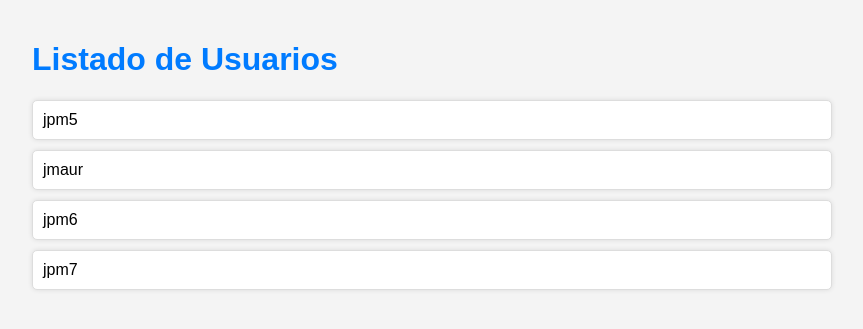
After one commit to JPMaureira/project_Blog, a Django app: page /perfiles/ in a window 1280 px wide. The commit adds this page. Shown: the top 329 px of the page, without its empty margins (208-1071 px from the left). Run offline with Django 4.2, Linux system fonts and the light colour scheme; data comes from the database, SQL or seed files in the repository; both versions use the stored data as it was after the commit.

Commit message:
Paso a produccion 4

```diff
--- /dev/null
+++ b/project_Blog/templates/perfiles.html
@@ -0,0 +1,45 @@
+<!DOCTYPE html>
+<html lang="en">
+<head>
+    <meta charset="UTF-8">
+    <meta name="viewport" content="width=device-width, initial-scale=1.0">
+    <title>Listado de Usuarios</title>
+    <style>
+        body {
+            font-family: 'Arial', sans-serif;
+            background-color: #f4f4f4;
+            margin: 0;
+            padding: 20px;
+        }
+
+        h1 {
+            color: #007bff;
+        }
+
+        ul {
+            list-style-type: none;
+            padding: 0;
+        }
+
+        li {
+            background-color: #fff;
+            padding: 10px;
+            margin-bottom: 10px;
+            border: 1px solid #ddd;
+            border-radius: 5px;
+            overflow: hidden;
+            box-shadow: 0 0 5px rgba(0, 0, 0, 0.1);
+        }
+    </style>
+</head>
+<body>
+    <div style="max-width: 800px; margin: 0 auto;">
+        <h1>Listado de Usuarios</h1>
+        <ul>
+            {% for usuario in usuarios %}
+                <li>{{ usuario.username }}</li>
+            {% endfor %}
+        </ul>
+    </div>
+</body>
+</html>
--- a/project_Blog/urls.py
+++ b/project_Blog/urls.py
@@ -16,7 +16,7 @@ Including another URLconf
 """
 from django.contrib import admin
 from django.urls import path
-from .views import  home, login_request, register, panel,about,create_page,pages,page_creada,eliminar_page,editar_page
+from .views import  home, login_request, register, panel,about,create_page,pages,page_creada,eliminar_page,editar_page,perfiles
 from django.contrib.auth.views import LogoutView
 from django.conf import settings
 from django.conf.urls.static import static
@@ -31,6 +31,7 @@ urlpatterns = [
     path('register/', views.register, name='register'),
     path('logout', LogoutView.as_view(template_name='logout.html'), name='logout'),
     path('panel/', panel, name='panel'),
+    path('perfiles/', perfiles, name='perfiles'),
     path('about/', about, name='about'),
     path('create_page/', create_page, name='create_page'),
     path('pages/', pages, name='pages'),
--- a/project_Blog/views.py
+++ b/project_Blog/views.py
@@ -16,6 +16,7 @@ from django.shortcuts import render, redirect
 from .forms import UserRegisterForm,PageForm
 from .models import Page
 from .forms import BuscarEventoForm
+from django.contrib.auth.models import User
 
 from django.contrib.auth.decorators import login_required
 
@@ -81,6 +82,10 @@ def user_logout(request):
 def about(request):
     return render(request, 'about.html')
 
+def perfiles(request):
+    usuarios = User.objects.all()
+    return render(request, 'perfiles.html', {'usuarios': usuarios})
+
 def pages(request):
     return render(request, 'pages.html')
 
```
Also changed, not shown: project_Blog/templates/panel.html (+10 -0 lines), db.sqlite3.
